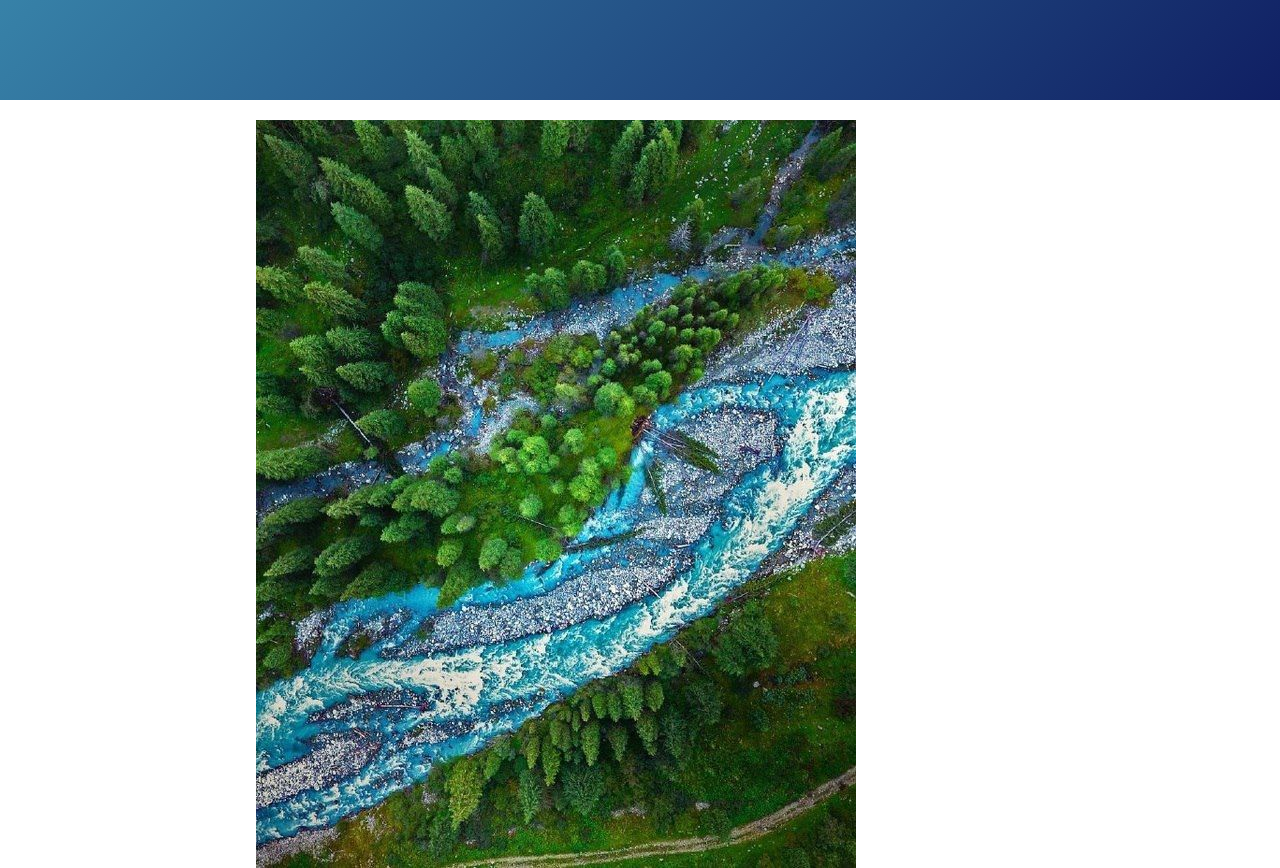
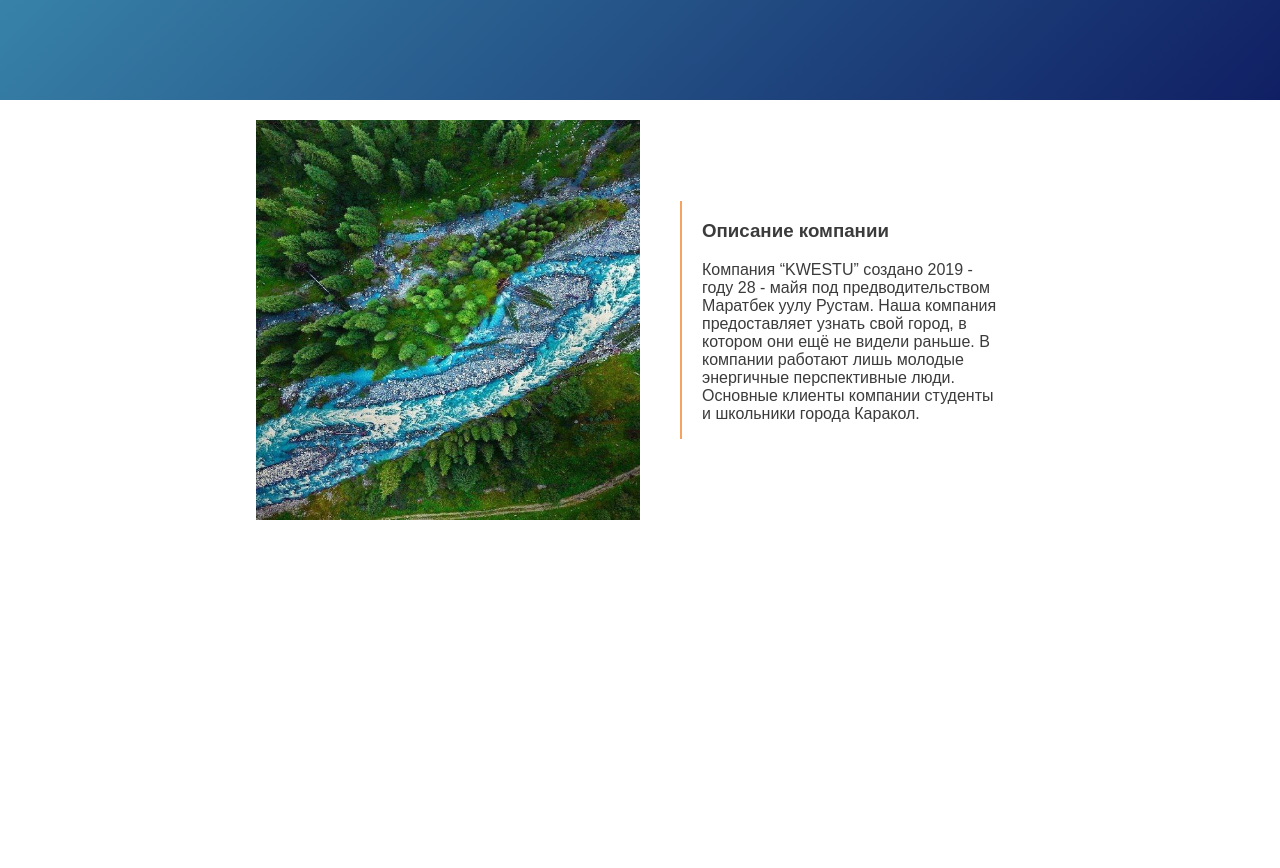
Before and after one commit to Nurjigit-Melis-uulu/KWESTU.com, a plain HTML site: page index.html in a window 1280 px wide. Shown: the part 700-1568 px from the top of the page. After the commit the page ends 1240 px from the top, so only its background shows below. Drawn offline with Linux system fonts and the light colour scheme.

Commit message:
add effect for article

```diff
--- a/script/main.js
+++ b/script/main.js
@@ -1,10 +1,29 @@
 let nav = document.querySelector("nav");
+let opacityObjImg = document.querySelectorAll(".opacity-img");
+let opacityObjText = document.querySelectorAll(".opacity-text");
 
 document.addEventListener("scroll", event => {
   let position = document.querySelector("body").getBoundingClientRect();
+
   if (position.y < 0) {
     nav.className = "active";
   } else {
     nav.className = "";
   }
+
+  opacityObjImg.forEach(element => {
+    let elementPos = element.getBoundingClientRect();
+
+    if (elementPos.y >= position.height / 2) {
+      element.style.opacity = "1";
+    }
+  });
+
+  opacityObjText.forEach(element => {
+    let elementPos = element.getBoundingClientRect();
+
+    if (elementPos.y >= position.height / 2) {
+      element.className = "opacity-none";
+    }
+  });
 });
--- a/style/main.css
+++ b/style/main.css
@@ -2,6 +2,11 @@ body {
   margin: 0;
   font-family: Arial, Helvetica, sans-serif;
   color: rgb(59, 59, 59);
+}
+
+img {
+  width: 100%;
+  height: 100%;
 }
 
 nav {
@@ -26,10 +31,6 @@ nav.active {
 nav .logo {
   width: 70px;
   height: 70px;
-}
-
-nav .logo img {
-  width: 100%;
 }
 
 nav ul {
@@ -94,3 +95,52 @@ header h1 {
   width: 60%;
   margin: 20px auto;
 }
+
+.content {
+  display: flex;
+}
+
+article {
+  width: 50%;
+  display: flex;
+  align-items: center;
+  box-sizing: border-box;
+  padding: 0 20px;
+}
+
+article .text {
+  border-left: 2px solid sandybrown;
+  box-sizing: border-box;
+  padding: 0 20px;
+}
+
+.image {
+  width: 50%;
+  height: 400px;
+}
+
+.opacity-img {
+  opacity: 0;
+  transition: opacity 1s;
+}
+
+.opacity-text {
+  opacity: 0;
+  transition: opacity 1.4s;
+}
+
+.opacity-none {
+  animation: opacityNone 1s .4s 1 ease-in-out forwards;
+}
+
+@keyframes opacityNone {
+  from {
+    opacity: 0;
+    transform: translateX(-20px);
+  }
+
+  to {
+    transform: translateX(20px);
+    opacity: 1;
+  }
+}
```
